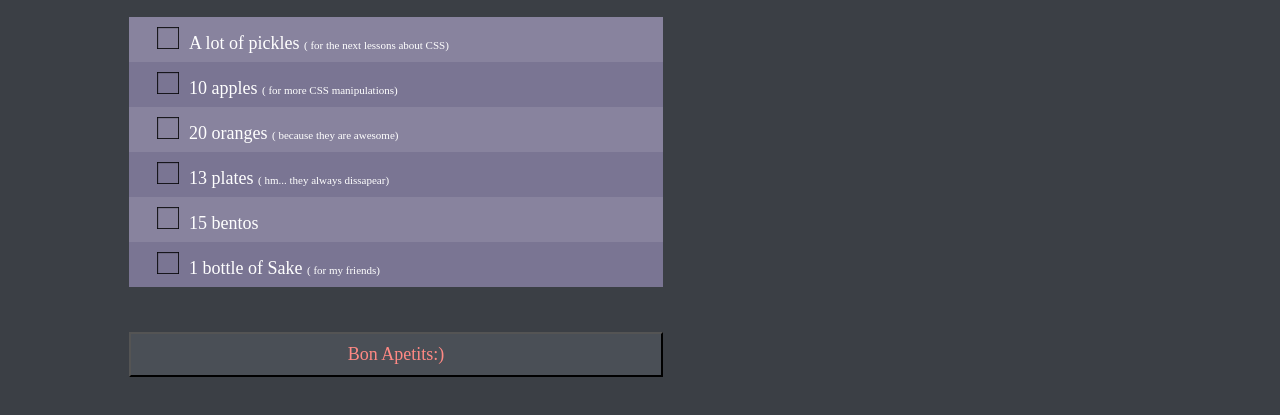
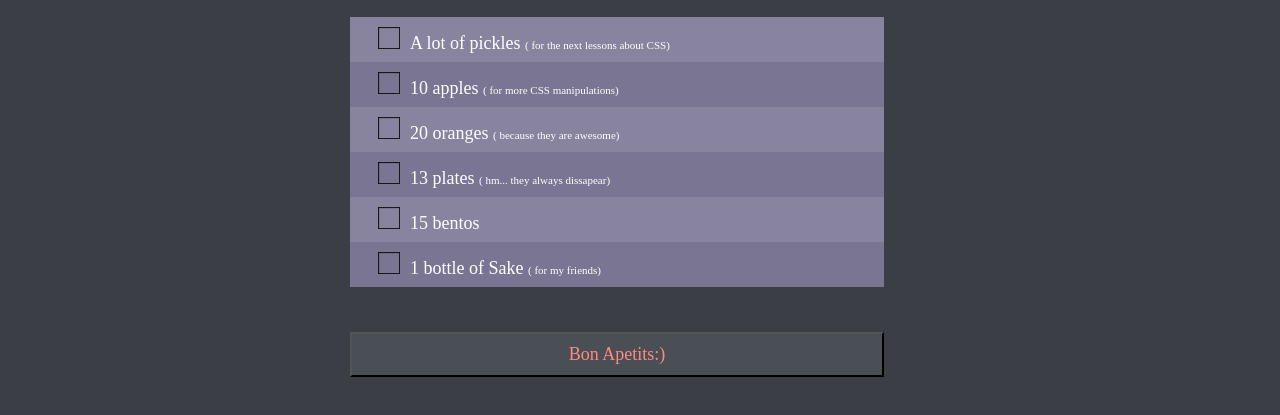
Before and after one commit to RomanHolovanchuk/BeetrootHomeWork, a plain HTML site: page Lesson6/index.html in a window 1280 px wide. Shown: the part 85-500 px from the top of the page. Drawn offline with Linux system fonts and the light colour scheme.

Commit message:
lesson6.2

```diff
--- a/Lesson6/style/style.css
+++ b/Lesson6/style/style.css
@@ -42,7 +42,7 @@
 .container {
   display: block;
   color: white;
-  margin-left: 129px;
+  margin-left: 350px;
   width: 534px;
   height: 45px;
   font-weight: 400;
@@ -104,7 +104,7 @@
   color: #ff8984;
   width: 534px;
   height: 45px;
-  margin-left: 129px;
+  margin-left: 350px;
   margin-top: 45px;
   font-weight: 400;
   font-size: 18px;
```
